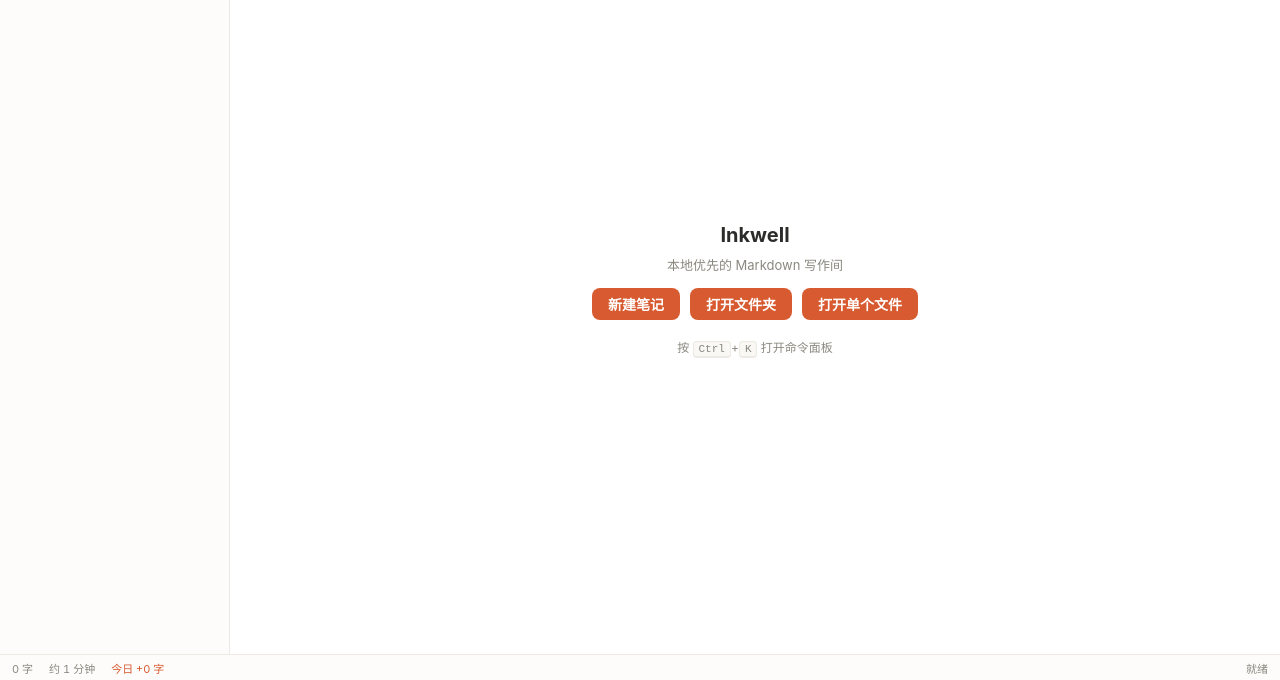
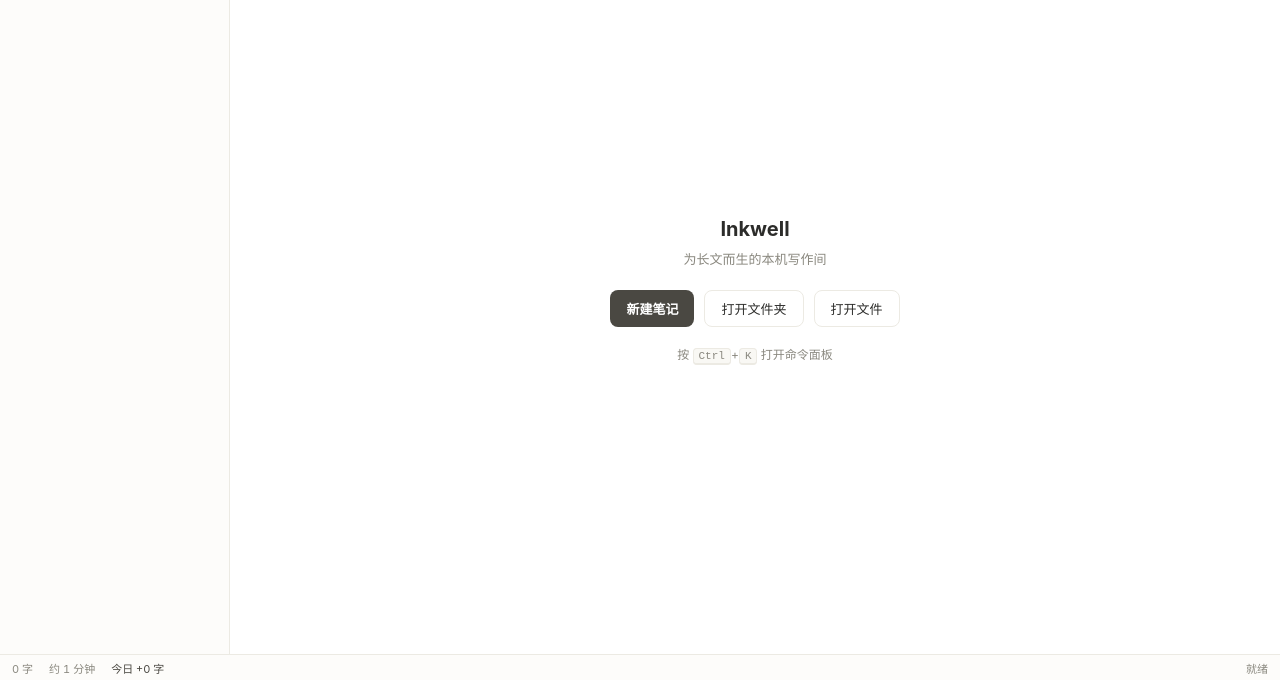
Before and after one commit to afustellar/pageberth, a website built with Vite: page index.html in a window 1280 px wide. Shown: the part 120-800 px from the top of the page. Built offline with nearby package versions, Linux system fonts and the light colour scheme.

Commit message:
feat: new slogan, ghost-style secondary welcome buttons per refactoring-ui, graphite default accent

```diff
--- a/src/main.ts
+++ b/src/main.ts
@@ -117,11 +117,11 @@ root.innerHTML = `
       </aside>
       <div class="welcome" id="welcome">
         <h2>Inkwell</h2>
-        <p>本地优先的 Markdown 写作间</p>
+        <p>为长文而生的本机写作间</p>
         <div class="row">
           <button id="new-note-btn">新建笔记</button>
-          <button id="open-vault-btn">打开文件夹</button>
-          <button id="open-file-btn">打开单个文件</button>
+          <button id="open-vault-btn" class="ghost">打开文件夹</button>
+          <button id="open-file-btn" class="ghost">打开文件</button>
         </div>
         <p class="hint">按 <kbd>${MOD}</kbd>+<kbd>K</kbd> 打开命令面板</p>
       </div>
--- a/src/styles.css
+++ b/src/styles.css
@@ -965,3 +965,23 @@ button:focus-visible, input:focus-visible {
 }
 
 #accent-list .sw-pick { margin: 0; }
+
+/* ---------- Welcome: compact buttons, hierarchy via filled vs ghost ---------- */
+
+.welcome .row { margin-top: 8px; }
+
+.welcome .row button {
+  padding: 8px 16px;
+  border-radius: 8px;
+  font-size: 13px;
+  font-weight: 600;
+}
+
+.welcome .row button.ghost {
+  background: var(--ink-bg);
+  border: 1px solid var(--ink-border);
+  color: var(--ink-fg);
+  font-weight: 500;
+}
+
+.welcome .row button.ghost:hover { border-color: var(--ink-muted); background: var(--ink-active); }
--- a/src/theme.ts
+++ b/src/theme.ts
@@ -43,7 +43,7 @@ export type AccentId = keyof typeof ACCENTS
 export function loadAccent(): AccentId {
   let v: string | null = null
   try { v = localStorage.getItem('inkwell:accent') } catch { /* ignore */ }
-  return v && v in ACCENTS ? (v as AccentId) : 'coral'
+  return v && v in ACCENTS ? (v as AccentId) : 'graphite'
 }
 
 export function applyAccent(id: AccentId, mode: ThemeName) {
```
